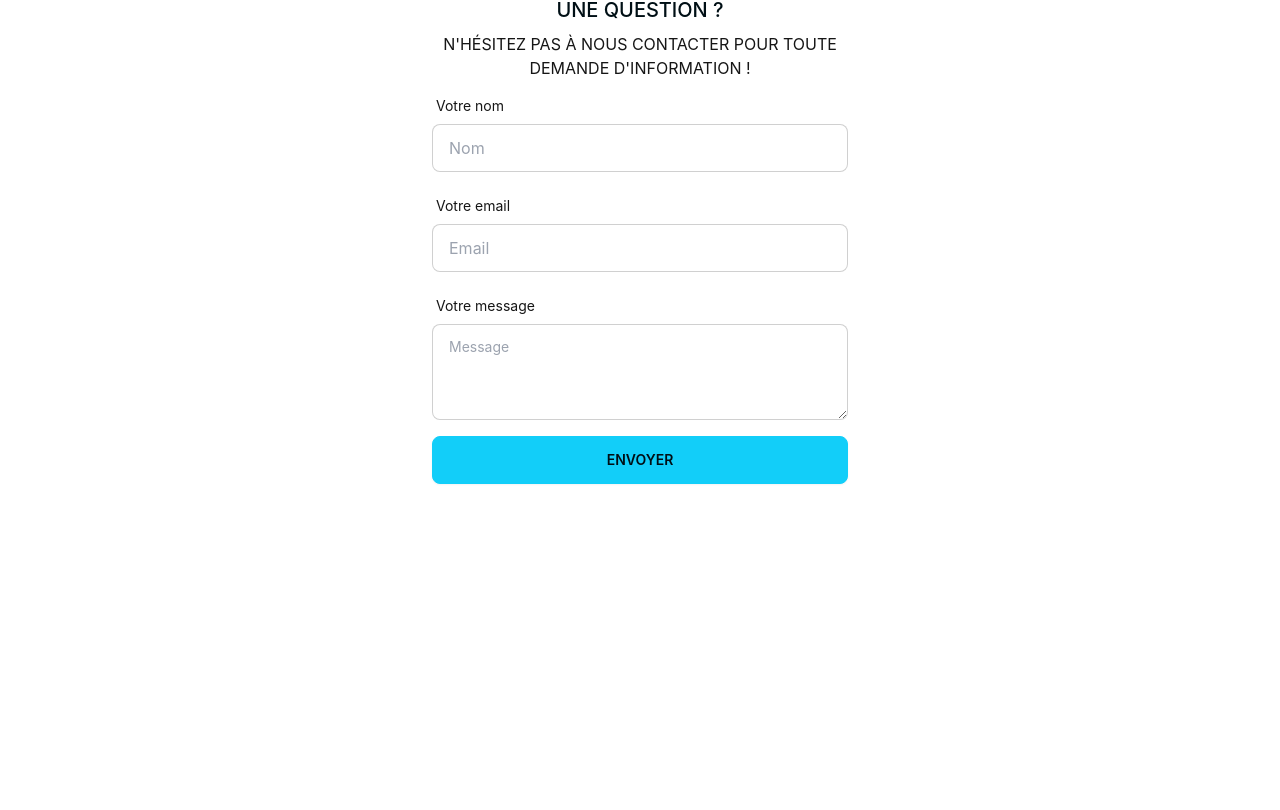
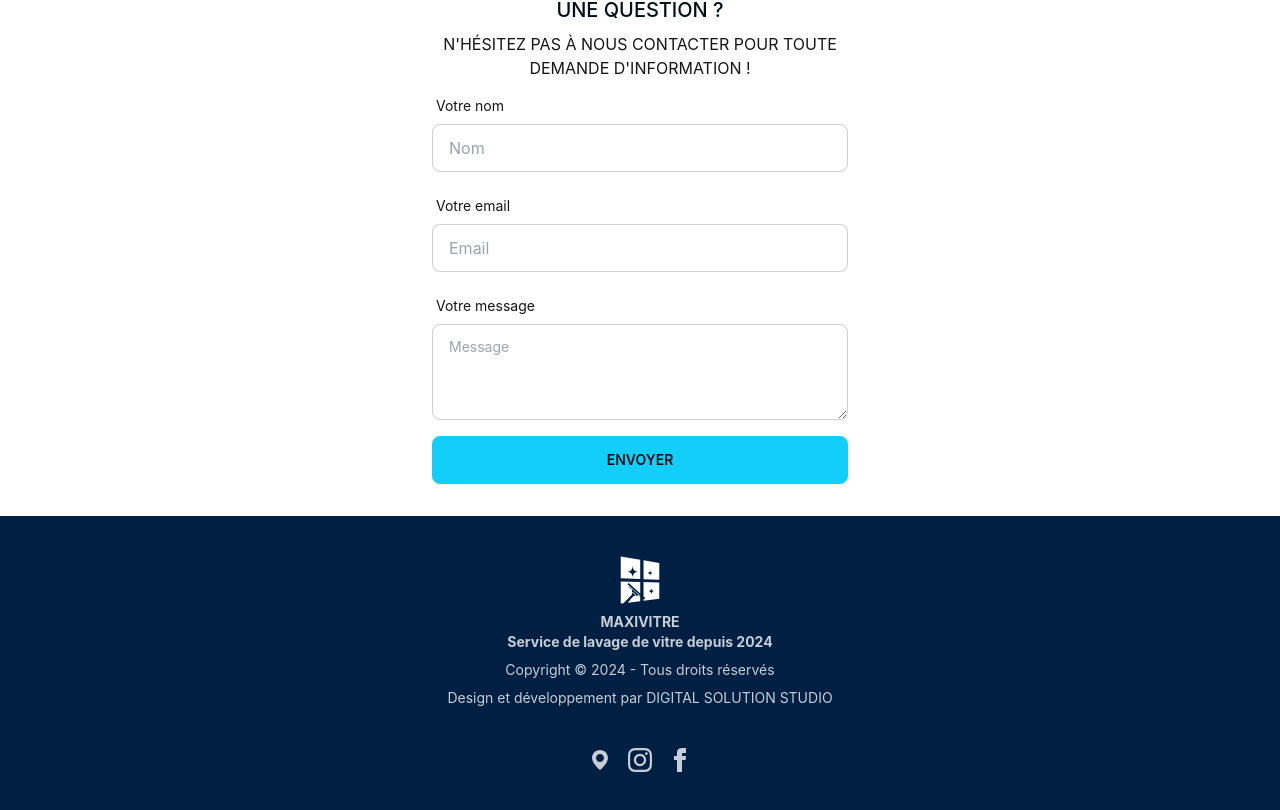
Before and after one commit to maxiim3/maxivitre, a Nuxt app: page / in a window 1280 px wide. Shown: the part 1236-2046 px from the top of the page. Before the commit the page ends 1752 px from the top, so only its background shows below. Built offline with nearby package versions, Linux system fonts and the light colour scheme; a web font is replaced by a local one.

Commit message:
Add footer to UI

```diff
--- a/app.vue
+++ b/app.vue
@@ -1,5 +1,6 @@
 <template>
   <NuxtPage />
+  <TheFooter/>
 </template>
 
 <script setup lang="ts">
@@ -12,8 +13,9 @@ useHead({
 
 <style>
 @import url("https://fonts.googleapis.com/css2?family=KoHo:ital,wght@0,200;0,300;0,400;0,500;0,600;0,700;1,200;1,300;1,400;1,500;1,600;1,700&family=Permanent+Marker&display=swap");
-*{
+* {
   font-family: "Koho", "Inter", sans-serif;
   scroll-behavior: smooth;
+
 }
 </style>
```
